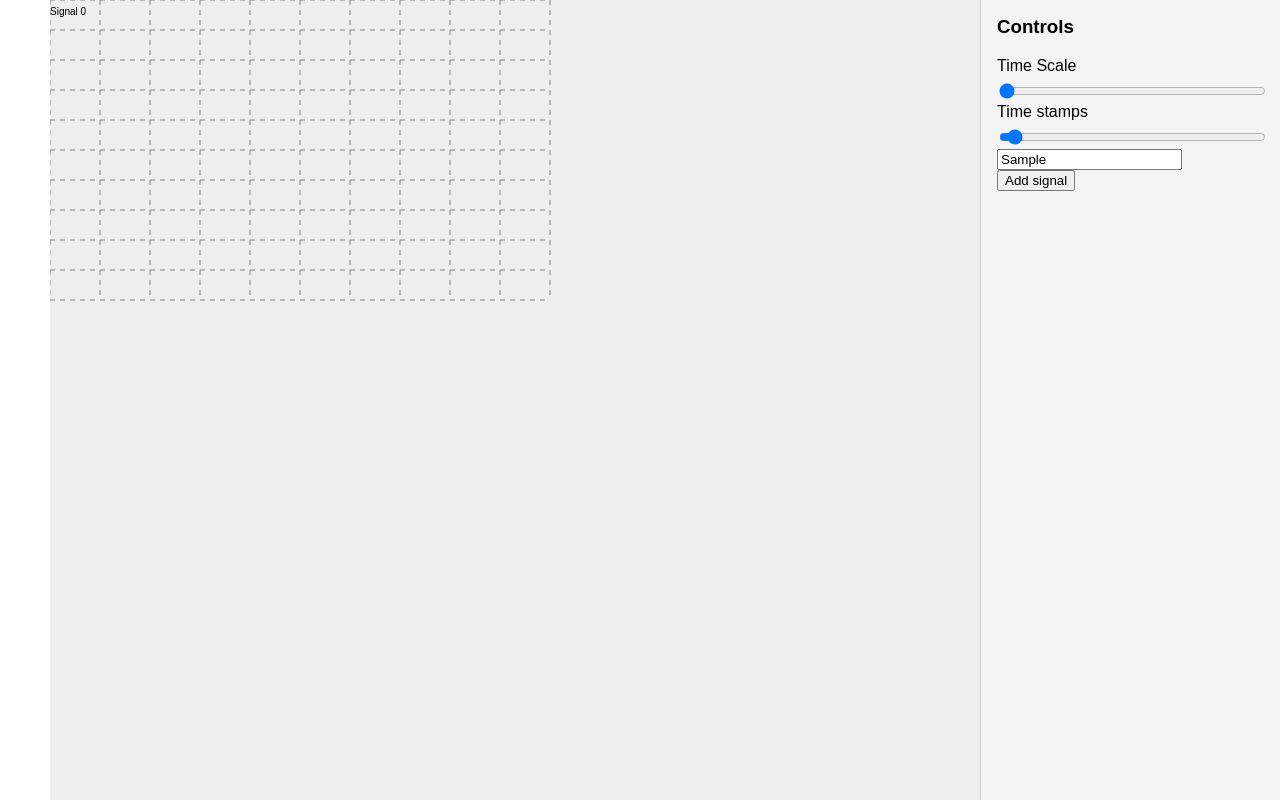
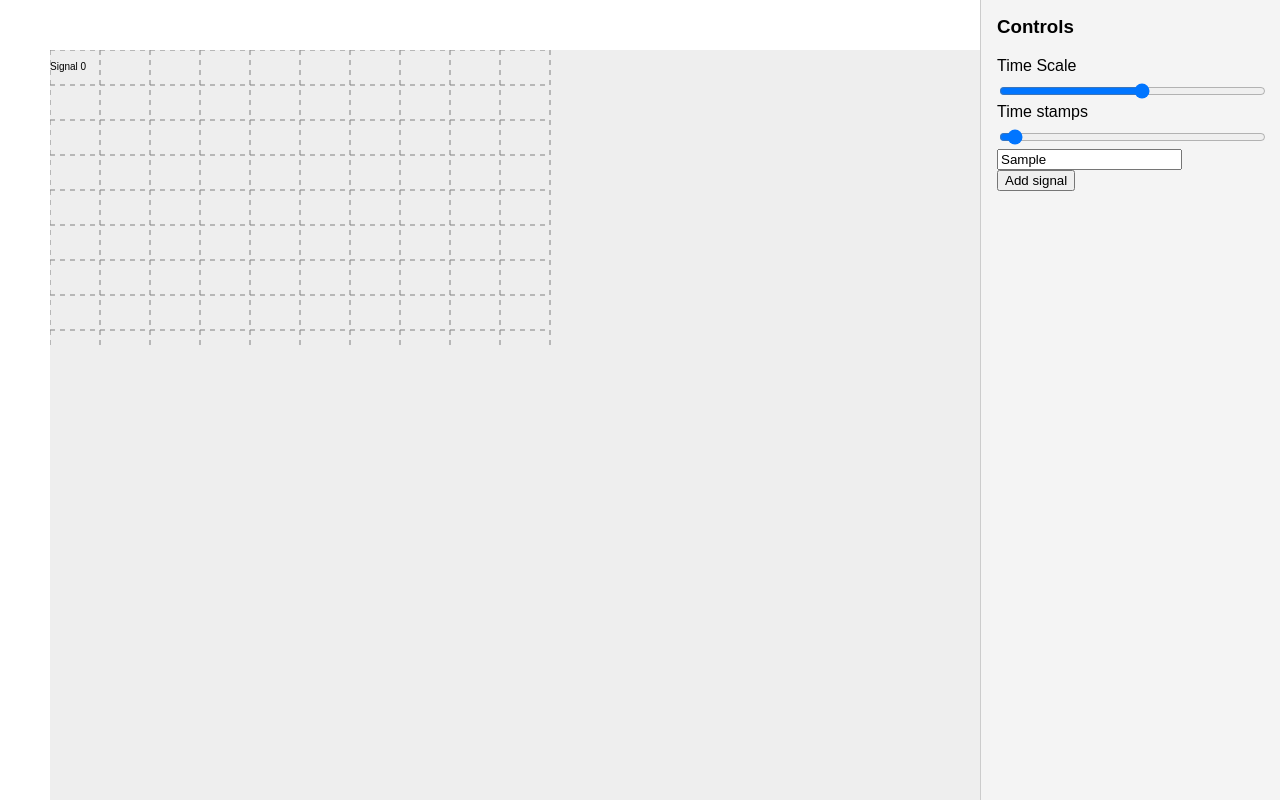
Before and after one commit to Mudassir-razi/waves, a plain HTML site: page index.html in a window 1280 px wide. Both pictures are taken after typing "Sample" into the empty fields and a click on the button "Add signal". Drawn offline with Linux system fonts and the light colour scheme.

Commit message:
Fixed time scale shifting, mouse click accuracy

```diff
--- a/grid.js
+++ b/grid.js
@@ -28,7 +28,7 @@ export function setdy(dy){
 }
 
 export class Grid{
-    constructor(canvas, timeStamp=10, signalCount=1, dx=50, dy=30)
+    constructor(canvas, timeStamp=10, signalCount=1, dx=50, dy=30, offsetY=5)
     {
         this.canvas = canvas;
         this.ctx = this.canvas.getContext("2d");
@@ -36,7 +36,7 @@ export class Grid{
         this.signalCount = signalCount;
         this.dx = dx;
         this.dy = dy;
-        console.log(signalCount);
+        this.offsetY = offsetY;
     }
 
     render(){
@@ -48,10 +48,9 @@ export class Grid{
         this.ctx.clearRect(0, 0, width, height);
         this.ctx.fillStyle = "white";
         this.ctx.strokeStyle = "grey";
-        console.log(this.signalCount);
         //horizontal lines
         for(var i = 0; i <= this.signalCount; i++){
-            var y = i * this.dy;
+            var y = i * (this.dy + this.offsetY);
             this.ctx.beginPath();
             this.ctx.setLineDash([5, 5])
             this.ctx.moveTo(0, y);
--- a/index.html
+++ b/index.html
@@ -2,7 +2,7 @@
 <html lang="en">
 <head>
   <meta charset="UTF-8" />
-  <title>Canvas UI Layout</title>
+  <title>Wave</title>
   <link rel="stylesheet" href="style.css" />
 </head>
 <body>
@@ -17,7 +17,7 @@
 
       <div class="control-group">
         <label for="timeScaleSlider">Time Scale</label>
-        <input type="range" id="timeSlider" min="1" max="50" value="1" step="0.5">
+        <input type="range" id="timeSlider" min="15" max="80" value="50" step="1">
         <label for="endTimeSlider">Time stamps</label>
         <input type="range" id="endTimeSlider" min="1" max="300" value="10" step="1">
         <input type="text" id="signalData" placeholder="Enter signal data">
--- a/signal.js
+++ b/signal.js
@@ -6,23 +6,23 @@ import { Grid, grid } from "./grid.js";
 //list of all signals
 let signals = [];
 let mainCanvas;
-let dx=0, dy=0, dx1=0;
+let dx=0, dy=0, dx1=0, offsetY=5;
 
 //parameters
 let textOffset = 50;
 
 export function updateSignal(mousePosX, mousePosY)
 {
-  var x = Math.floor(mousePosX / dx);
-  var y = Math.floor(mousePosY / dy);
+  var x = Math.floor(mousePosX / dx) - 1;
+  var y = Math.floor(mousePosY / (dy + offsetY)); ;
   console.log(x, y);
-  console.log(signals[y]);
-  signals[y].toggleSignal(x);
+  if(signals.length > y)signals[y].toggleSignal(x);
 }
 
 //renders all the signals on the grid
 export function renderAllSignals()
 {
+    offsetY = parseInt(grid.offsetY);
     dx = parseInt(grid.dx);
     dy = parseInt(grid.dy);
     dx1 = dx/8;
@@ -67,13 +67,12 @@ class Signal
     //Renderer of the signal
     renderSignal(ctx)
     {
-        var posX = textOffset;
-        var posY = (this.index + 1)* (dy);
+        var posX = dx;
+        var posY = (this.index + 1)* (dy + offsetY);
         ctx.fillText(this.name, posX - textOffset, posY-dy/2);
         for(var i = 0; i < this.data.length; i++){
           var currentBit = this.data[i];
-          if(i > 0){
-            var prevBit = this.data[i-1];
+          var prevBit = i == 0 ? this.data[i] : this.data[i-1];
           if(currentBit == '0' && prevBit == '0')
           {
               solid0(ctx, posX, posY);
@@ -91,7 +90,7 @@ class Signal
               risingEdge(ctx, posX, posY);
           }
           posX += dx;
-          }
+
         }
     }
 
--- a/style.css
+++ b/style.css
@@ -7,6 +7,7 @@ html, body {
 
   #container {
     margin-left: 50px;
+    margin-top : 50px;
     display: flex;
     height: 100%;
   }
```
Lines whose indentation alone changed are shown as unchanged.
